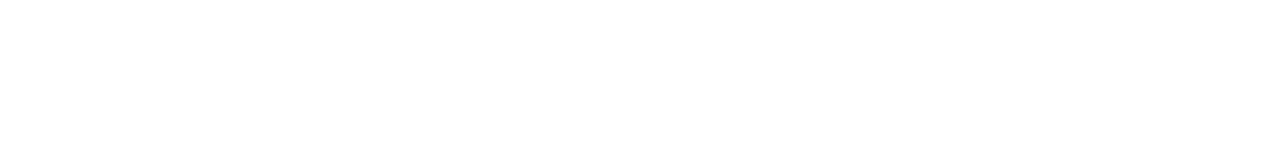
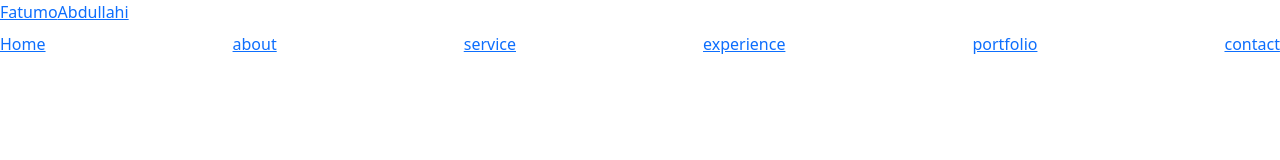
Before and after one commit to Fatumoabdullahi/updated-portfolio, a plain HTML site: page index.html in a window 1280 px wide. Drawn offline with nearby package versions, Linux system fonts and the light colour scheme.

Commit message:
adding nav bar

```diff
--- a/index.html
+++ b/index.html
@@ -12,7 +12,24 @@
     <title>Fatumo's Portfolio</title>
 </head>
 <body>
-<!--Header section-->
+<!--Header section starts-->
+<header>
+
+<a href="#" class="logo"><span>Fatumo</span>Abdullahi</a>
+<nav class="navbar">
+    <a href="#home">Home</a>
+    <a href="#about">about</a>
+    <a href="#service">service</a>
+    <a href="#experience">experience</a>
+    <a href="#portfolio">portfolio</a>
+    <a href="#contact">contact</a>
+
+</nav>
+
+</header>
+
+
+<!--header section ends-->
 
 
 
```
Also changed, not shown: 1 other file.
